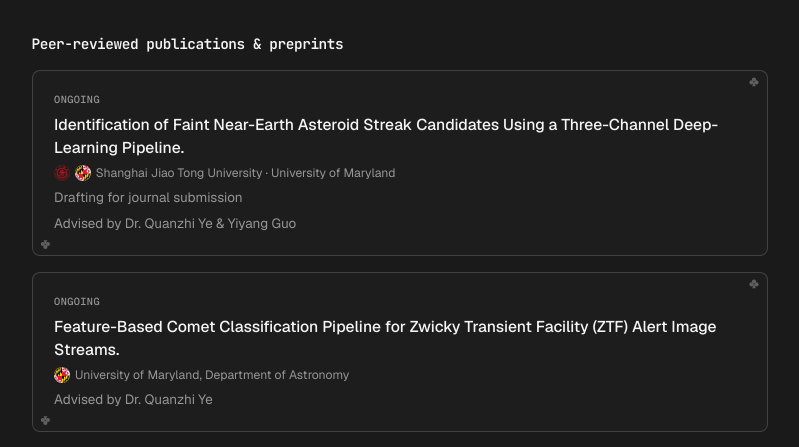
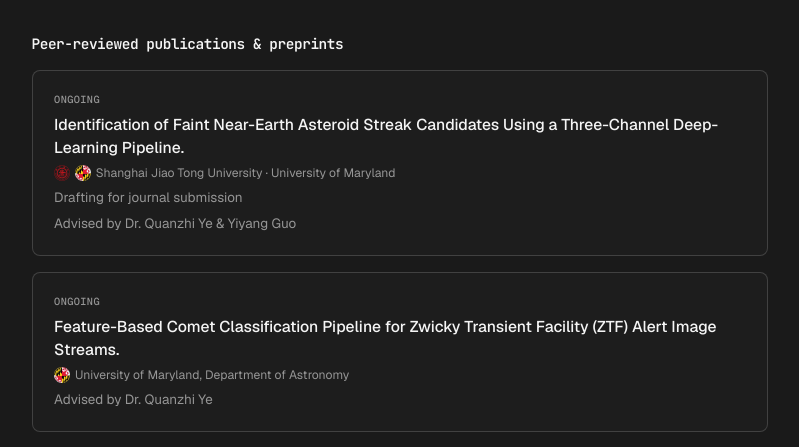
Before and after one commit to Ehdunhackme/ehdunhackme.github.io, a Next.js app: page /projects in a window 1280 px wide. Shown: the part 296-743 px from the top of the page, without its empty margins (233-1032 px from the left). Built offline with nearby package versions, Linux system fonts and the light colour scheme.

Commit message:
Remove poker suit decorations from project and writing cards

```diff
--- a/src/components/site-shell.tsx
+++ b/src/components/site-shell.tsx
@@ -22,7 +22,7 @@ export function SiteShell({ children }: { children: React.ReactNode }) {
     pathname.startsWith("/writings/") && pathname !== "/writings/";
   const classes = isDemo
     ? "demo-shell"
-    : `site-shell ${home || about || article ? "home-style page-layout" : "standard-style directory-layout"} ${home ? "home-page" : ""} ${about ? "about-route" : ""} ${pathname.startsWith("/projects") || pathname.startsWith("/writings") ? "card-subpage" : ""} ${pathname.startsWith("/writings") ? "card-subpage--writing" : ""}`;
+    : `site-shell ${home || about || article ? "home-style page-layout" : "standard-style directory-layout"} ${home ? "home-page" : ""} ${about ? "about-route" : ""} ${pathname.startsWith("/projects") || pathname.startsWith("/writings") ? "card-subpage" : ""}`;
   return (
     <ContactLanguageProvider>
       <div className={classes}>
--- a/src/styles/cards.css
+++ b/src/styles/cards.css
@@ -1,12 +1,7 @@
-/* The directory pages belong to the same deck as the homepage. */
+/* Shared project and writing card surfaces. */
 .card-subpage {
-  --page-suit: url("/assets/cards/suit-club.svg");
-  --page-card-edge: color-mix(in srgb, var(--fg) 18%, transparent);
   --page-card-surface: color-mix(in srgb, var(--fg) 2%, var(--bg));
   overflow-x: clip;
-}
-.card-subpage--writing {
-  --page-suit: url("/assets/cards/suit-diamond.svg");
 }
 
 .card-page-heading {
@@ -42,44 +37,6 @@
   background: var(--page-card-surface);
   border-radius: 0.5rem;
 }
-.card-subpage
-  :is(
-    .paper-list > .paper-showcase,
-    .writing-card-list .writing-section-link
-  )::before,
-.card-subpage
-  :is(
-    .paper-list > .paper-showcase,
-    .writing-card-list .writing-section-link
-  )::after {
-  content: "";
-  position: absolute;
-  width: 0.65rem;
-  height: 0.65rem;
-  background-color: var(--muted);
-  -webkit-mask: var(--page-suit) center / contain no-repeat;
-  mask: var(--page-suit) center / contain no-repeat;
-  opacity: 0.55;
-  pointer-events: none;
-}
-.card-subpage
-  :is(
-    .paper-list > .paper-showcase,
-    .writing-card-list .writing-section-link
-  )::before {
-  top: 0.35rem;
-  right: 0.45rem;
-}
-.card-subpage
-  :is(
-    .paper-list > .paper-showcase,
-    .writing-card-list .writing-section-link
-  )::after {
-  bottom: 0.35rem;
-  left: 0.45rem;
-  transform: rotate(180deg);
-}
-
 .card-post-heading {
   margin-bottom: 2rem;
 }
```
